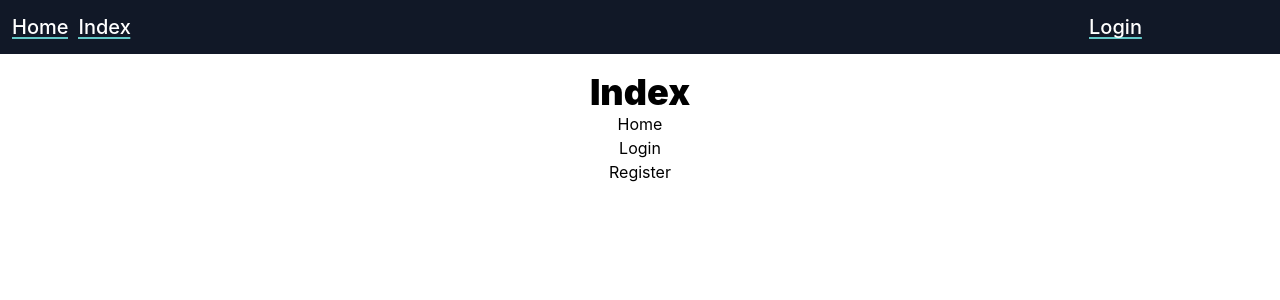
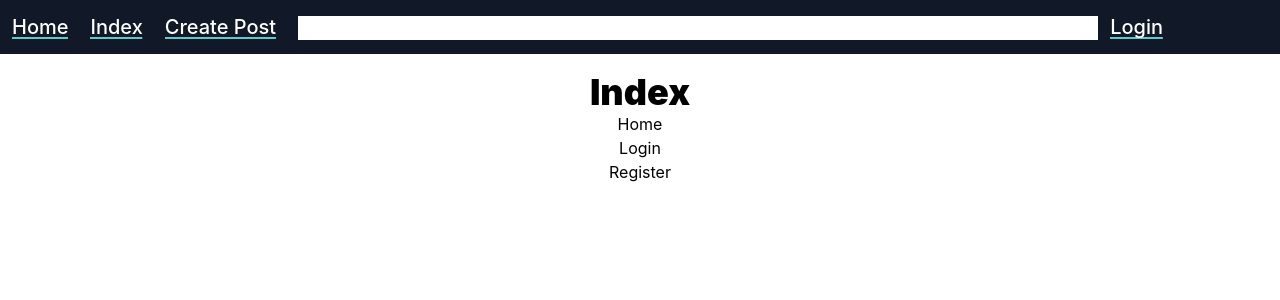
Before and after one commit to anirudh242/social-media, a React (Create React App) app in the folder client/: page / in a window 1280 px wide. Shown: the top 300 px of the page. Built offline with nearby package versions, Linux system fonts and the light colour scheme.

Commit message:
Added create post link in navbar

```diff
--- a/client/src/components/Navbar.tsx
+++ b/client/src/components/Navbar.tsx
@@ -16,13 +16,17 @@ const Navbar = ({ isLoggedIn }: any) => {
   return (
     <div className="font-medium bg-gray-900 p-3 fixed w-screen top-0 z-10 ">
       <ul className="navUl">
-        <li className="mr-5">
+        <li className="">
           <Link to="/home">Home</Link>
         </li>
-        <li>
+        <li className="ml-3">
           <Link to="/">Index</Link>
-        </li>{' '}
-        <li className="ml-[59rem]">
+        </li>
+        <li className="ml-3">
+          <Link to="/new-post">Create Post</Link>
+        </li>
+        <input type="text" className="w-[50rem] ml-3" />
+        <li className="ml-3 ">
           {isLoggedIn ? (
             <span className="cursor-pointer text-white" onClick={logout}>
               Logout
--- a/client/src/components/NewPostForm.tsx
+++ b/client/src/components/NewPostForm.tsx
@@ -17,8 +17,6 @@ const NewPostForm: React.FC = () => {
   const [cookies] = useCookies(['token']);
 
   const nav = useNavigate();
-
-  const [isCreated, setIsCreated] = useState(false);
 
   const [createPostMutation] = useMutation(createPost);
 
@@ -41,15 +39,7 @@ const NewPostForm: React.FC = () => {
   };
 
   return (
-    <>
-      {isCreated ? (
-        <>
-          <h1 className="font-medium text-3xl">Post has been created.</h1>
-          <Link to="/home" className="font-black text-blue-600">
-            Go back home
-          </Link>
-        </>
-      ) : (
+    <div>
       <div className="border-none w-fit m-auto grid h-56 items-center">
         <form
           onSubmit={(e) => {
@@ -116,8 +106,7 @@ const NewPostForm: React.FC = () => {
           </button>
         </form>
       </div>
-      )}
-    </>
+    </div>
   );
 };
 
```
Lines whose indentation alone changed are shown as unchanged.
